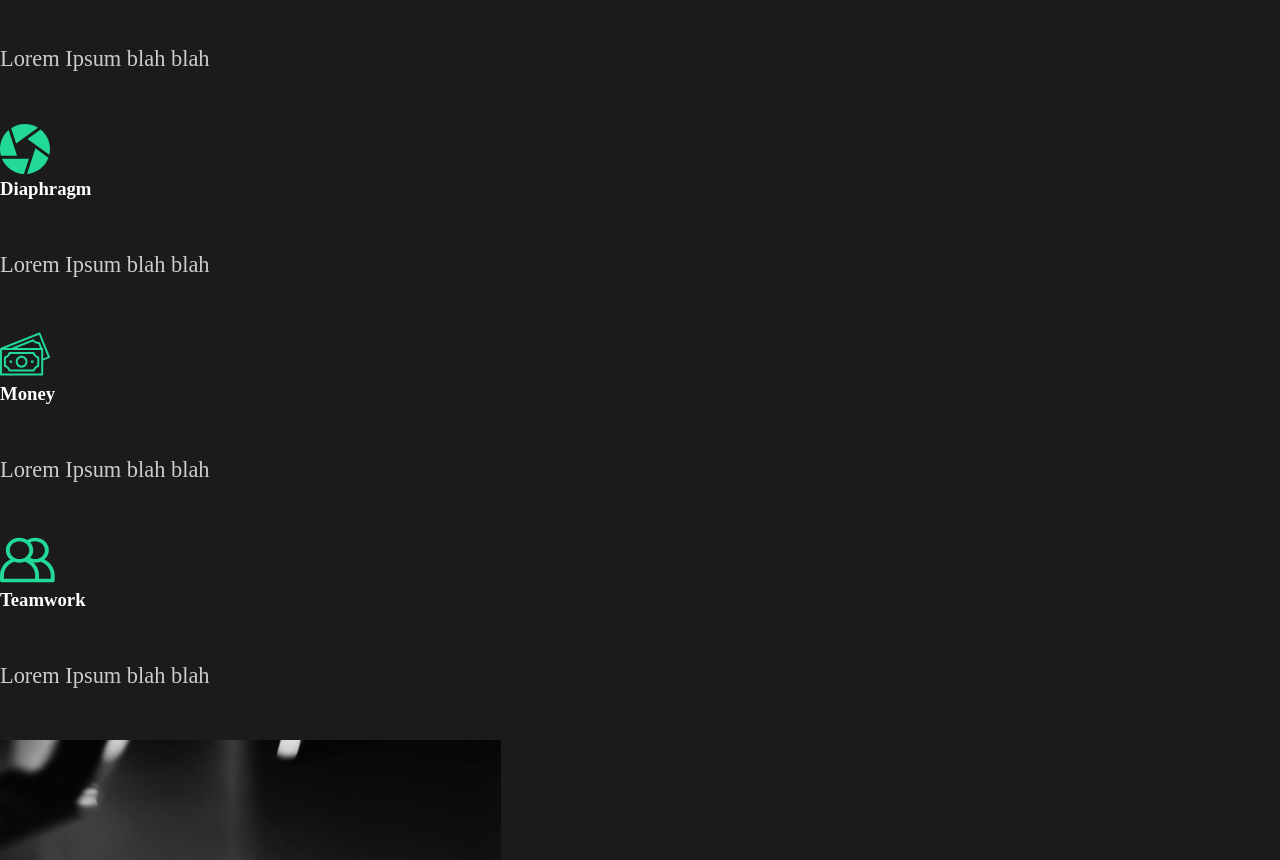
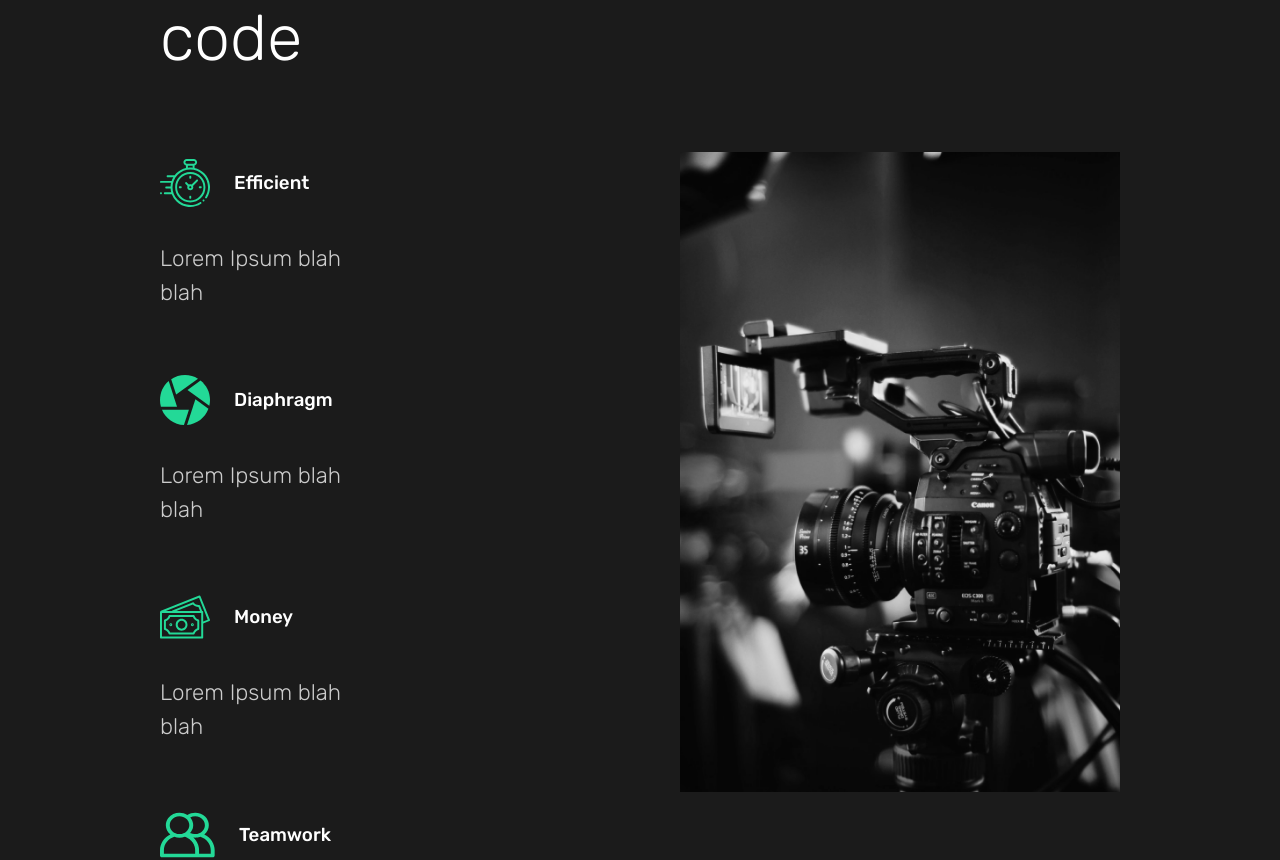
Before and after one commit to RuariDouglas/React-Portfolio, a React (Create React App) app: page / in a window 1280 px wide. Shown: the part 960-1820 px from the top of the page. Built offline with nearby package versions, Linux system fonts and the light colour scheme.

Commit message:
Styling Services Section

```diff
--- a/public/index.html
+++ b/public/index.html
@@ -1,14 +1,14 @@
 <!DOCTYPE html>
 <html lang="en">
-  <head>
+
+<head>
     <meta charset="utf-8" />
     <link rel="icon" href="%PUBLIC_URL%/favicon.ico" />
+    <link rel="preconnect" href="https://fonts.gstatic.com" />
+    <link href="https://fonts.googleapis.com/css2?family=Rubik:wght@300;500;700&display=swap" rel="stylesheet" />
     <meta name="viewport" content="width=device-width, initial-scale=1" />
     <meta name="theme-color" content="#000000" />
-    <meta
-      name="description"
-      content="Web site created using create-react-app"
-    />
+    <meta name="description" content="Web site created using create-react-app" />
     <link rel="apple-touch-icon" href="%PUBLIC_URL%/logo192.png" />
     <!--
       manifest.json provides metadata used when your web app is installed on a
@@ -25,8 +25,9 @@
       Learn how to configure a non-root public URL by running `npm run build`.
     -->
     <title>React App</title>
-  </head>
-  <body>
+</head>
+
+<body>
     <noscript>You need to enable JavaScript to run this app.</noscript>
     <div id="root"></div>
     <!--
@@ -39,5 +40,6 @@
       To begin the development, run `npm start` or `yarn start`.
       To create a production bundle, use `npm run build` or `yarn build`.
     -->
-  </body>
+</body>
+
 </html>
--- a/src/components/AboutSection.js
+++ b/src/components/AboutSection.js
@@ -1,11 +1,16 @@
 import React from "react";
 // We have to import images in react then reference the variable in the "src" to display it.
 import home1 from "../img/home1.png";
-import styled from "styled-components";
-
+// STYLES
+import {
+  StyledSection,
+  StyledDescription,
+  StyledImageContainer,
+  Hide,
+} from "../styles";
 const AboutSection = () => {
   return (
-    <StyledAbout>
+    <StyledSection>
       {/* DESCRIPTION SECTION */}
       <StyledDescription>
         <div className="title">
@@ -32,38 +37,8 @@ const AboutSection = () => {
       <StyledImageContainer>
         <img src={home1} alt="Home" />
       </StyledImageContainer>
-    </StyledAbout>
+    </StyledSection>
   );
 };
 
-// STYLED COMPONENTS
-const StyledAbout = styled.div`
-  min-height: 100vh;
-  display: flex;
-  align-items: center;
-  justify-content: space-between;
-  padding: 5rem 10rem;
-  color: #fff;
-`;
-
-const StyledDescription = styled.div`
-  flex: 1;
-  padding-right: 5rem;
-  font-weight: lighter;
-`;
-
-const StyledImageContainer = styled.div`
-  flex: 1;
-  overflow: hidden;
-  img {
-    width: 100%;
-    height: 80vh;
-    object-fit: cover;
-  }
-`;
-
-const Hide = styled.div`
-  overflow: hidden;
-`;
-
 export default AboutSection;
--- a/src/components/GlobalStyled.js
+++ b/src/components/GlobalStyled.js
@@ -16,9 +16,11 @@ const GlobalStyle = createGlobalStyle`
 body {
     background: #1b1b1b;
     color: #fff;
+    font-family: 'Rubik', sans-serif;
 }
 button {
     font-weight:bold;
+    font-family: 'Rubik', sans-serif;
     font-size: 1.1rem;
     cursor: pointer;
     padding: 1rem 2rem;
@@ -36,14 +38,17 @@ h2 {
     font-weight: lighter;
     font-size: 4rem;
 }
+h3 {
+    font-weight: 500;
+}
 h4 {
-    font-weight: bold;
+    font-weight: 500;
 }
 a{
-    font-size: 1.1.rem;
+    font-family: 'Rubik', sans-serif;
 }
 span {
-    font-weight: bold;
+    font-weight: 500;
     color: #23d997;
 }
 p {
--- a/src/components/ServicesSection.js
+++ b/src/components/ServicesSection.js
@@ -1,62 +1,99 @@
 import React from "react";
-// Import Icons
+// IMPORT ICONS
 import clock from "../img/clock.svg";
 import diaphragm from "../img/diaphragm.svg";
 import money from "../img/money.svg";
 import teamwork from "../img/teamwork.svg";
 import home2 from "../img/home2.png";
 
+// STYLES
+import styled from "styled-components";
+// This is how we import the components from our styles.js
+import {
+  StyledSection,
+  StyledDescription,
+  StyledImageContainer,
+} from "../styles";
+
 const ServicesSection = () => {
   return (
-    <div className="services-container">
-      <div className="description">
+    <Services>
+      <StyledDescription>
         <h2>
           High <span>quality</span> code
         </h2>
         {/* CARDS SECTION */}
-        <div className="cards">
+        <Cards>
           {/* CARD */}
-          <div className="card">
+          <Card>
             <div className="icon">
               <img src={clock} alt="Clock" />
               <h3>Efficient</h3>
             </div>
             <p>Lorem Ipsum blah blah</p>
-          </div>
+          </Card>
 
           {/* CARD */}
-          <div className="card">
+          <Card>
             <div className="icon">
               <img src={diaphragm} alt="Diaphragm" />
               <h3>Diaphragm</h3>
             </div>
             <p>Lorem Ipsum blah blah</p>
-          </div>
+          </Card>
 
           {/* CARD */}
-          <div className="card">
+          <Card>
             <div className="icon">
               <img src={money} alt="Money" />
               <h3>Money</h3>
             </div>
             <p>Lorem Ipsum blah blah</p>
-          </div>
+          </Card>
 
           {/* CARD */}
-          <div className="card">
+          <Card>
             <div className="icon">
               <img src={teamwork} alt="Teamwork" />
               <h3>Teamwork</h3>
             </div>
             <p>Lorem Ipsum blah blah</p>
-          </div>
-        </div>
-      </div>
-      <div className="image">
+          </Card>
+        </Cards>
+      </StyledDescription>
+      <StyledImageContainer>
         <img src={home2} alt="" />
-      </div>
-    </div>
+      </StyledImageContainer>
+    </Services>
   );
 };
 
+/* Here we can actually manipulate a template component we created in styles.js. This can be useful if you nwant to rename the styled-component to fit with the page template. Or you want all but 1 or 2 of the same styles as the styled-component in your new component. Just add the pre-made styled-component inside a parentheses like so. */
+const Services = styled(StyledSection)`
+  h2 {
+    padding-bottom: 5rem;
+  }
+  p {
+    width: 70%;
+    padding: 2rem 0 4rem 0;
+  }
+`;
+
+const Cards = styled.div`
+  display: flex;
+  flex-wrap: wrap;
+`;
+
+const Card = styled.div`
+  flex-basis: 20rem;
+  .icon {
+    display: flex;
+    align-items: center;
+    h3 {
+      margin-left: 0.5rem;
+      padding: 1rem;
+    }
+  }
+`;
+
 export default ServicesSection;
--- /dev/null
+++ b/src/styles.js
@@ -0,0 +1,37 @@
+import styled from "styled-components";
+
+/* When creating styled components, there will be times where you need to reuse elements.
+In styles.js we can create components and export them to use throughout our app.
+
+Note how we export every style variable
+*/
+
+// STYLED COMPONENTS
+export const StyledSection = styled.div`
+  min-height: 100vh;
+  display: flex;
+  align-items: center;
+  justify-content: space-between;
+  padding: 5rem 10rem;
+  color: #fff;
+`;
+
+export const StyledDescription = styled.div`
+  flex: 1;
+  padding-right: 5rem;
+  font-weight: lighter;
+`;
+
+export const StyledImageContainer = styled.div`
+  flex: 1;
+  overflow: hidden;
+  img {
+    width: 100%;
+    height: 80vh;
+    object-fit: cover;
+  }
+`;
+
+export const Hide = styled.div`
+  overflow: hidden;
+`;
```
Also changed, not shown: 1 other file (tests, documents, lock files or other folders).
